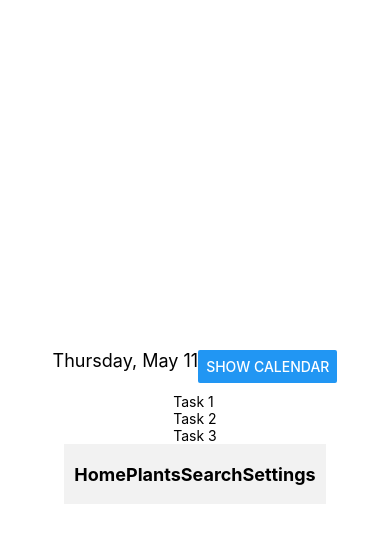
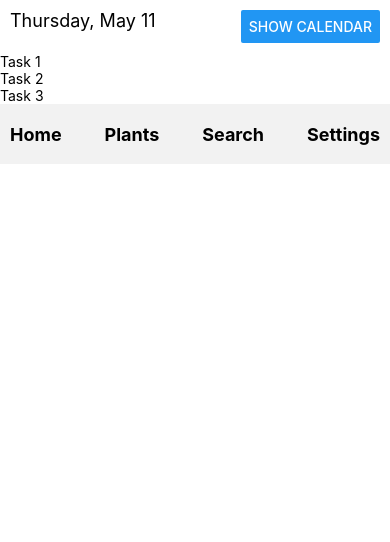
Before and after one commit to nicholasburgess17/ThirstyTracker, a React Native app in the folder client/: screen / in a window 390 px wide. Shown: the top 542 px of the page. Built offline with nearby package versions, Linux system fonts and the light colour scheme.

Commit message:
comment out nativewind plugin

```diff
--- a/client/App.js
+++ b/client/App.js
@@ -6,7 +6,7 @@
 
 export default function App() {
   return (
-    <View style={styles.container}>
+    <View className="flex-1 items-center justify-center bg-white">
       <Header />
       <Task />
       <StatusBar style="auto" />
@@ -15,11 +15,11 @@
   );
 }
 
-const styles = StyleSheet.create({
-  container: {
-    flex: 1,
-    backgroundColor: '#fff',
-    alignItems: 'center',
-    justifyContent: 'center',
-  },
-});
+// const styles = StyleSheet.create({
+//   container: {
+//     flex: 1,
+//     backgroundColor: '#fff',
+//     alignItems: 'center',
+//     justifyContent: 'center',
+//   },
+// });
--- a/client/babel.config.js
+++ b/client/babel.config.js
@@ -1,7 +1,11 @@
 module.exports = function(api) {
-  module.exports = {
-    plugins: ['nativewind/babel', { mode: 'transformOnly' }],
-  }
+  // module.exports = {
+  //   "plugins": [
+  //     ["nativewind/babel", {
+  //     "mode": "transformOnly"
+  //   }]
+  // ]}
+  // ,
   api.cache(true);
   return {
     presets: ['babel-preset-expo'],
--- a/client/package.json
+++ b/client/package.json
@@ -12,6 +12,7 @@
     "@expo/webpack-config": "^18.0.1",
     "expo": "~48.0.15",
     "expo-status-bar": "~1.4.4",
+    "nativewind": "^2.0.11",
     "react": "18.2.0",
     "react-dom": "18.2.0",
     "react-native": "0.71.7",
@@ -19,6 +20,8 @@
   },
   "devDependencies": {
     "@babel/core": "^7.20.0",
+    "@babel/plugin-syntax-jsx": "^7.21.4",
+    "@babel/preset-react": "^7.18.6",
     "tailwindcss": "^3.3.2"
   },
   "private": true
```
Also changed, not shown: client/.babelrc (added), 1 other file (tests, documents, lock files or other folders).
